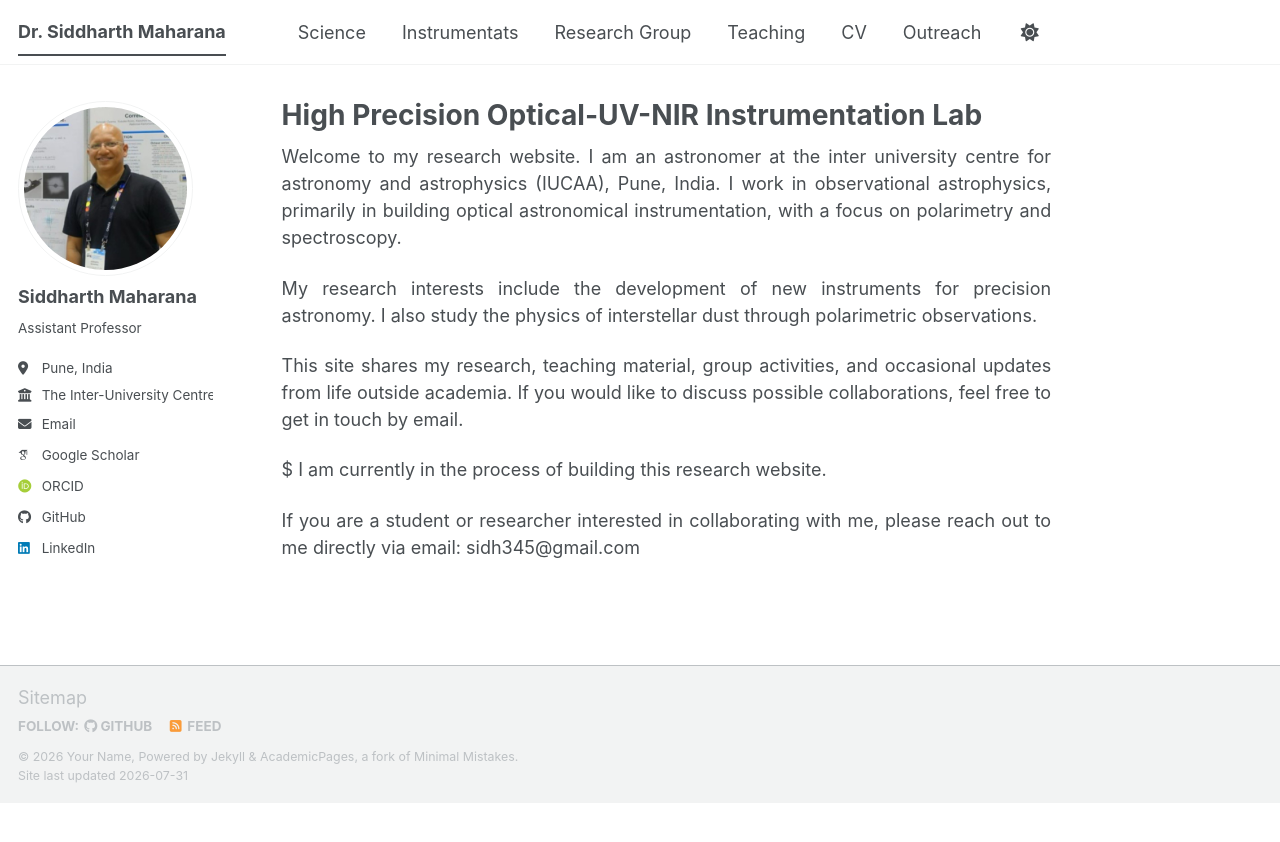
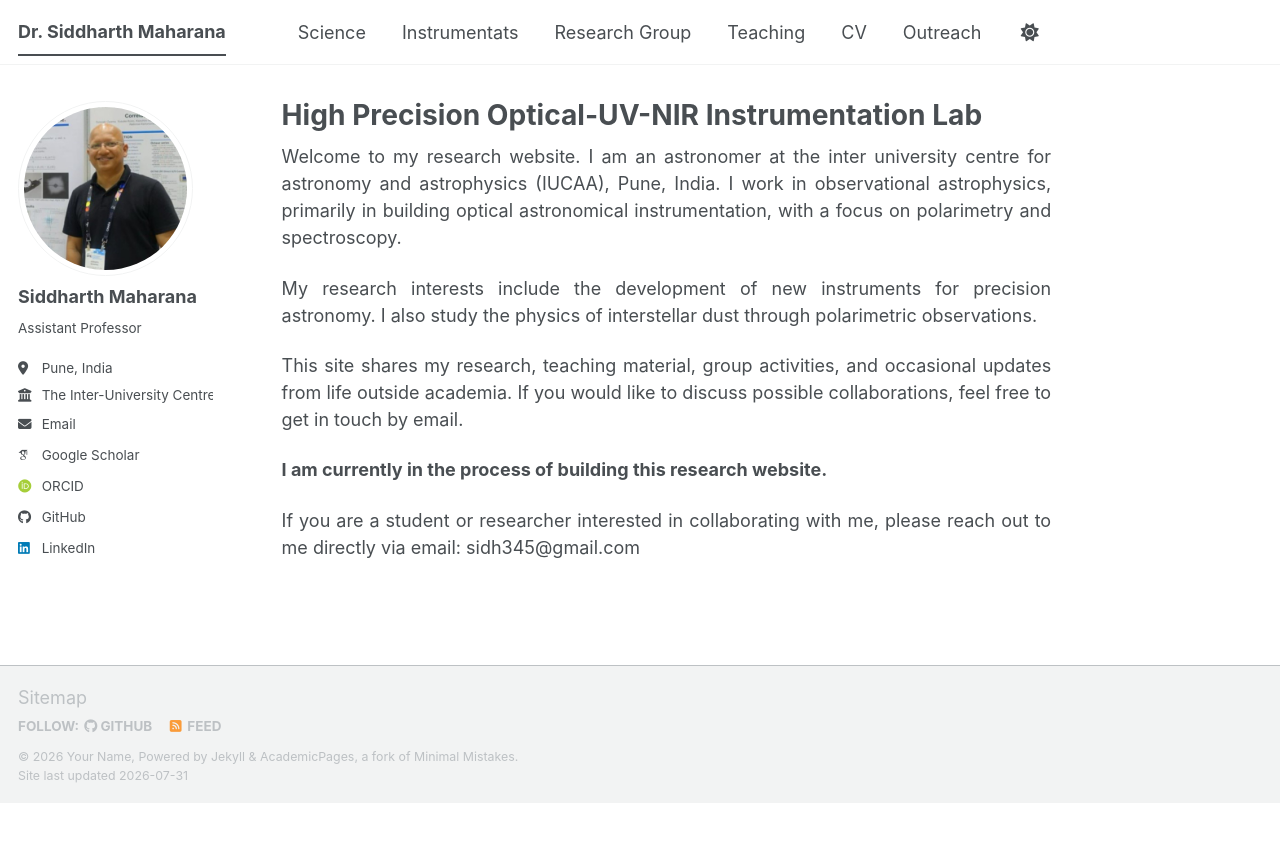
Before and after one commit to siddharth-maharana/siddharth-maharana.github.io, a Jekyll site: the page built from _pages/about.md, in a window 1280 px wide. Shown: the top 842 px of the page. Built offline with Jekyll 4.4.1, drawn with Linux system fonts in a browser that asks for light colours; some web fonts are replaced; a script bundle is joined from its source files by our own code; library files that are not in the unit come from our copies.

```diff
--- a/_pages/about.md
+++ b/_pages/about.md
@@ -13,6 +13,6 @@ My research interests include the development of new instruments for precision a
 
 This site shares my research, teaching material, group activities, and occasional updates from life outside academia. If you would like to discuss possible collaborations, feel free to get in touch by email.
 
-$ I am currently in the process of building this research website.
+**I am currently in the process of building this research website.**
 
 If you are a student or researcher interested in collaborating with me, please reach out to me directly via email: sidh345@gmail.com
```
